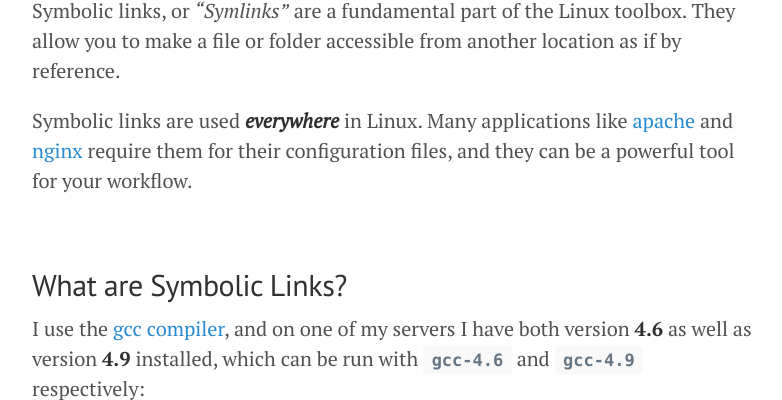
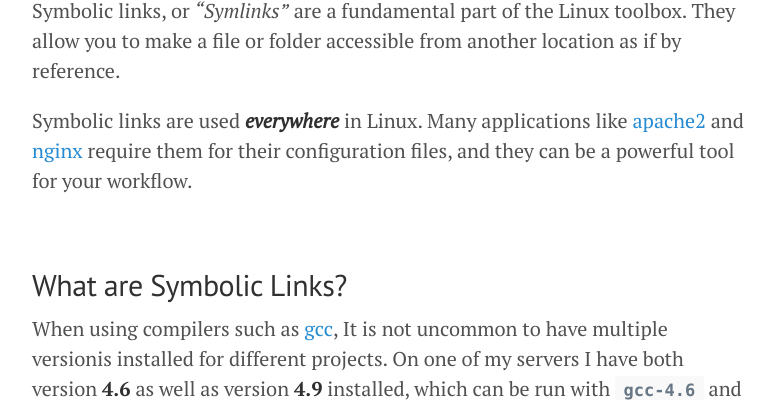
Before and after one commit to JohannesMP/com.johannesmp.blog, a Jekyll site: the page built from _posts/2017-02-19-understanding-symbolic-links.md, in a window 1280 px wide and 900 px high, scrolled down 729 px, cut to the strip 153-553 px from the top of the window. Shown: the whole strip, without its empty margins (248-1030 px from the left). Built offline with Jekyll 4.4.1, drawn with Linux system fonts in a browser that asks for light colours; nearby versions of some CDN libraries; comment, search, counter and statistics services are not loaded.

Commit message:
Update 2017-02-19-understanding-symbolic-links.md

```diff
--- a/_posts/2017-02-19-understanding-symbolic-links.md
+++ b/_posts/2017-02-19-understanding-symbolic-links.md
@@ -22,7 +22,7 @@ note_body: >-
 
 Symbolic links, or *"Symlinks"* are a fundamental part of the Linux toolbox. They allow you to make a file or folder accessible from another location as if by reference.
 
-Symbolic links are used ***everywhere*** in Linux. Many applications like [apache](https://httpd.apache.org/) and [nginx](https://www.nginx.com/resources/wiki/) require them for their configuration files, and they can be a powerful tool for your workflow.
+Symbolic links are used ***everywhere*** in Linux. Many applications like [apache2](https://httpd.apache.org/) and [nginx](https://www.nginx.com/resources/wiki/) require them for their configuration files, and they can be a powerful tool for your workflow.
 
 
 
@@ -32,7 +32,7 @@ Symbolic links are used ***everywhere*** in Linux. Many applications like [apach
 <br />
 ## What are Symbolic Links?
 
-I use the [gcc compiler](http://pages.cs.wisc.edu/~beechung/ref/gcc-intro.html), and on one of my servers I have both version **4.6** as well as version **4.9** installed, which can be run with **`gcc-4.6`** and **`gcc-4.9`** respectively:
+When using compilers such as [gcc](http://pages.cs.wisc.edu/~beechung/ref/gcc-intro.html), It is not uncommon to have multiple versionis installed for different projects. On one of my servers I have both version **4.6** as well as version **4.9** installed, which can be run with **`gcc-4.6`** and **`gcc-4.9`** respectively:
 
 ![](https://i.imgur.com/JrL2EYB.png)
 
```
